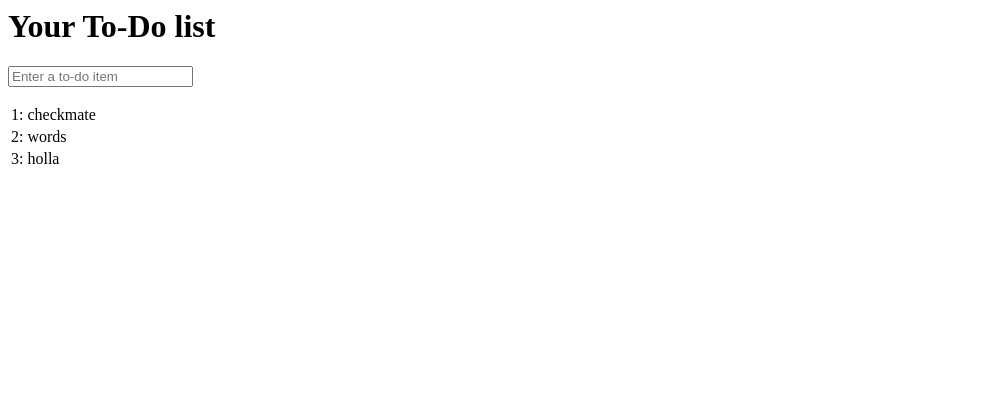
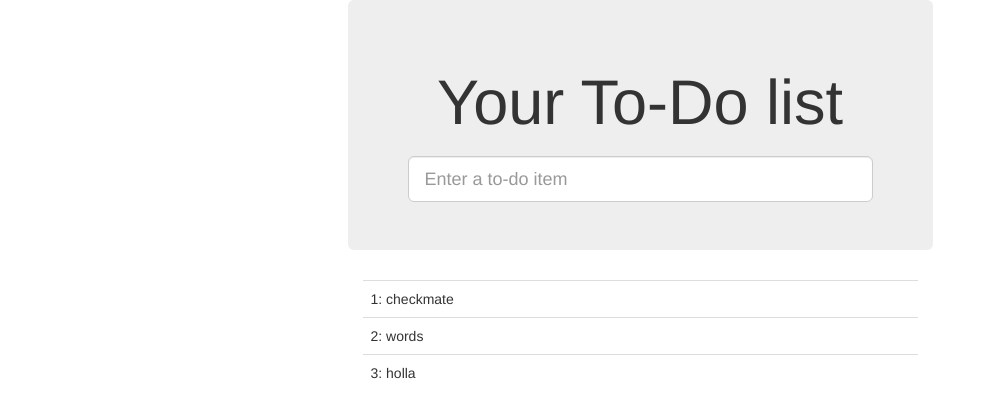
Before and after one commit to cmbind55/LearningDjango, a Django app: page /lists/1/ in a window 1280 px wide. Shown: the top 418 px of the page, without its empty margins (0-988 px from the left). Run offline with Django 3.2, Linux system fonts and the light colour scheme; data comes from the database, SQL or seed files in the repository; some libraries are stand-ins or nearby versions.

Commit message:
Make use of bootstrap stylesheets to modify index and lists.html
Added divs to base.html to use jumbotron class.  Added a base.css
file for overriding bootstrap.  Changed to StaticLiveServerTestCase
in order for CSS to load in the functional tests.  Added table class
tag in list.html.

```diff
--- /dev/null
+++ b/lists/static/base.css
@@ -0,0 +1,3 @@
+#id_new_item {
+    margin-top: 2ex;
+}
--- a/lists/templates/lists/base.html
+++ b/lists/templates/lists/base.html
@@ -1,14 +1,39 @@
-<html>
+<!DOCTYPE html>
+<html lang="en">
+
 <head>
+    <meta charset="utf-8">
+    <meta http-equiv="X-UA-Compatible" content="IE=edge">
+    <meta name="viewport" content="width=device-width, initial-scale=1">
     <title>{{ page_title }}</title>
+    <link href="/static/bootstrap/css/bootstrap.min.css" rel="stylesheet">
+    <link href="/static/base.css" rel="stylesheet">
 </head>
 <body>
+<div class="container">
+
+    <div class="row">
+        <div class="col-md-6 col-md-offset-3 jumbotron">
+            <div class="text-center">
                 <h1>{% block header_text %}{% endblock %}</h1>
                 <form method="POST" action="{% block form_action %}{% endblock %}">
-        <input name="item_text" id="id_new_item" placeholder="Enter a to-do item" />
+                    <input name="item_text" id="id_new_item"
+                           class="form-control input-lg"
+                           placeholder="Enter a to-do item"
+                    />
                     {% csrf_token %}
                 </form>
+            </div>
+        </div>
+    </div>
+
+    <div class="row">
+        <div class="col-md-6 col-md-offset-3">
             {% block table %}
             {% endblock %}
+        </div>
+    </div>
+
+</div>
 </body>
 </html>
--- a/lists/templates/lists/list.html
+++ b/lists/templates/lists/list.html
@@ -5,7 +5,7 @@
 {% block form_action %}/lists/{{ list.id }}/add_item{% endblock %}
 
 {% block table %}
-    <table id="id_list_table">
+    <table id="id_list_table" class="table">
         {% for item in list.item_set.all %}
             <tr><td>{{ forloop.counter }}: {{ item.text }}</td></tr>
         {% endfor %}
```
Also changed, not shown: functional_tests/lists_tests.py (+4 -4 lines). Lines whose indentation alone changed are shown as unchanged.
